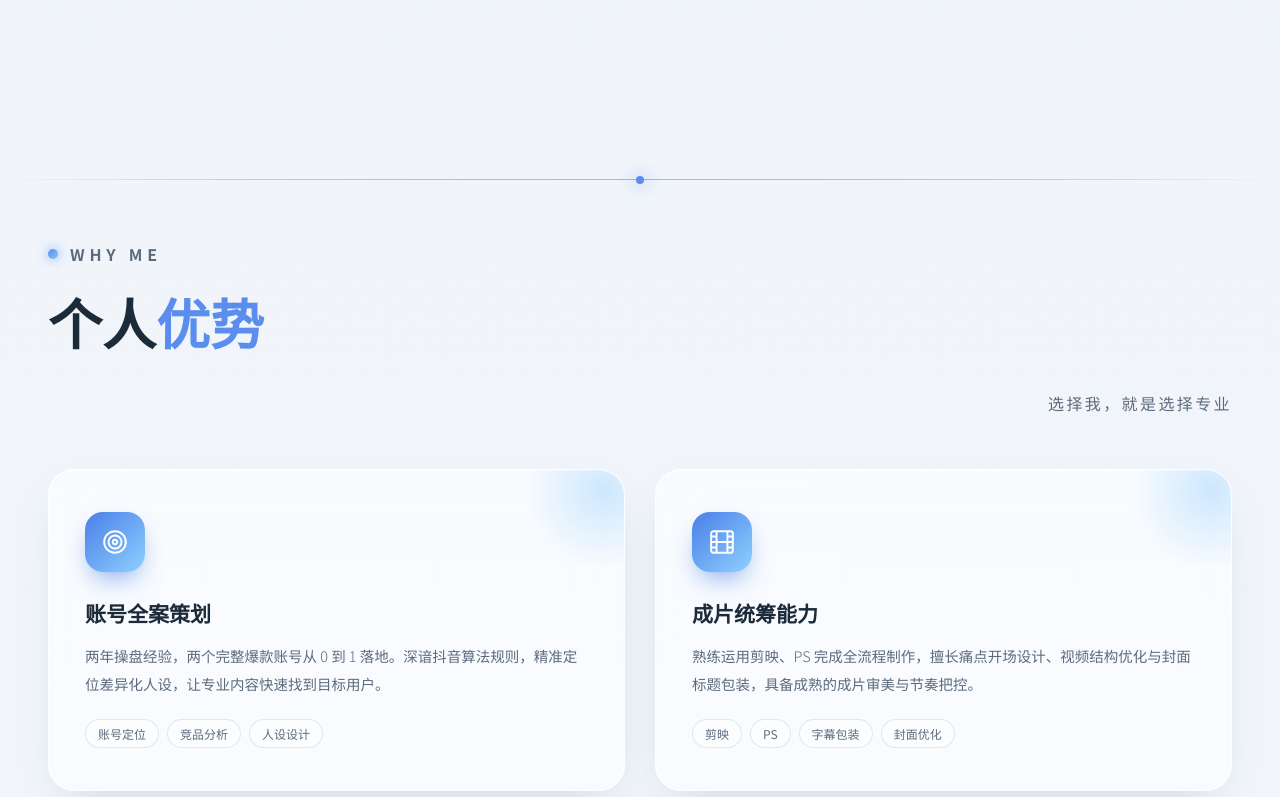
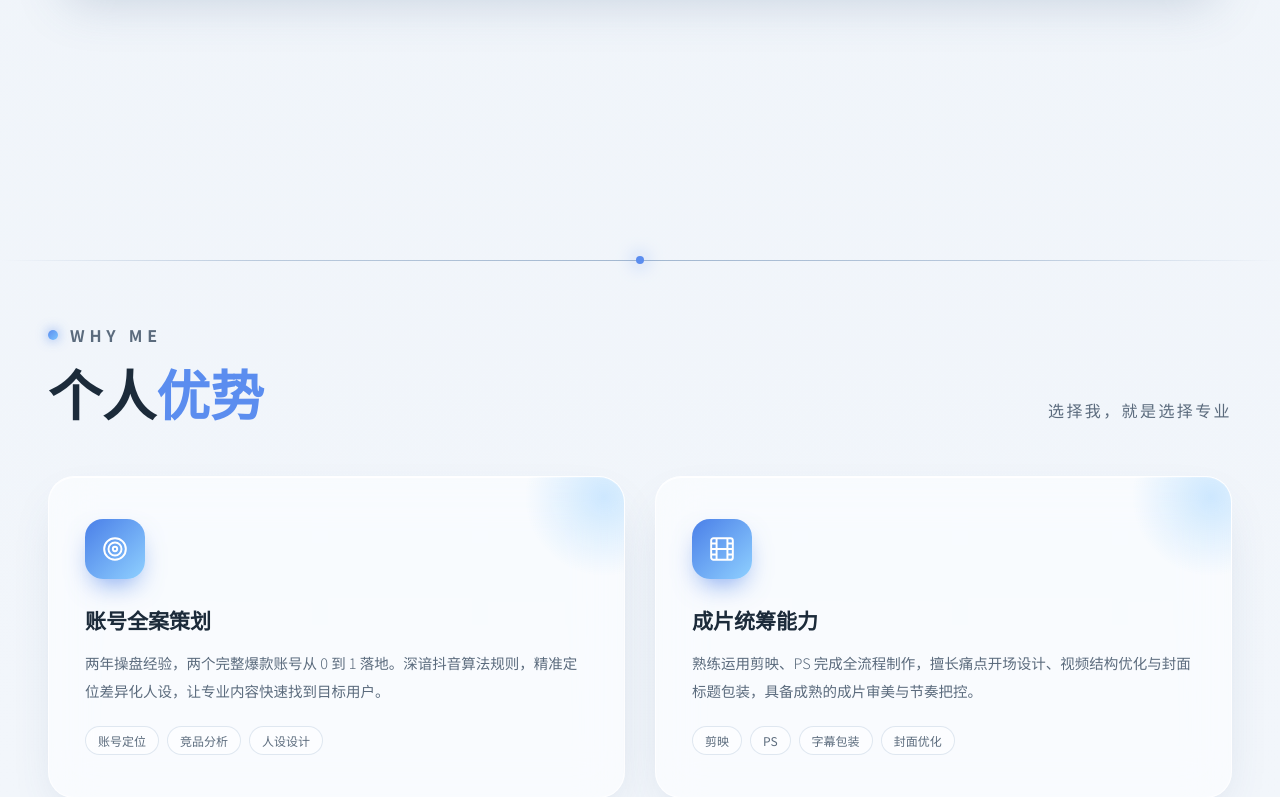
Before and after one commit to qliu5364-ui/qianxun, a React (Vite) app: page / in a window 1280 px wide. Shown: the part 5100-5897 px from the top of the page. Built offline with nearby package versions, Linux system fonts and the light colour scheme; the HTML template or start-up script is replaced by a standard one.

Commit message:
Unify section header typography and alignment

```diff
--- a/src/App.jsx
+++ b/src/App.jsx
@@ -377,9 +377,7 @@ function Works() {
               精选<span style={{ color: "var(--accent)" }}>项目</span>
             </h2>
           </div>
-          <span style={{ color: "var(--ink-soft)", fontSize: 16, letterSpacing: "0.15em" }}>
-            2024 — 2025 · DOUYIN SHOWREEL
-          </span>
+          <span className="head-side">2024 — 2025 · DOUYIN SHOWREEL</span>
         </div>
         <div className="grid">
           {works.map((w) => (
--- a/src/index.css
+++ b/src/index.css
@@ -755,7 +755,6 @@ body {
   margin-top: 16px;
   font-size: 54px;
   font-weight: 900;
-  margin-bottom: 54px;
 }
 
 .strengths .grid {
@@ -1161,6 +1160,12 @@ body {
   justify-content: space-between;
   margin-bottom: 54px;
 }
+.head h2 {
+  margin-top: 16px;
+  font-size: 54px;
+  font-weight: 900;
+  line-height: 1.1;
+}
 .head-side {
   color: var(--ink-soft);
   font-size: 16px;
```
Also changed, not shown: 4 other files (tests, documents, lock files or other folders).
